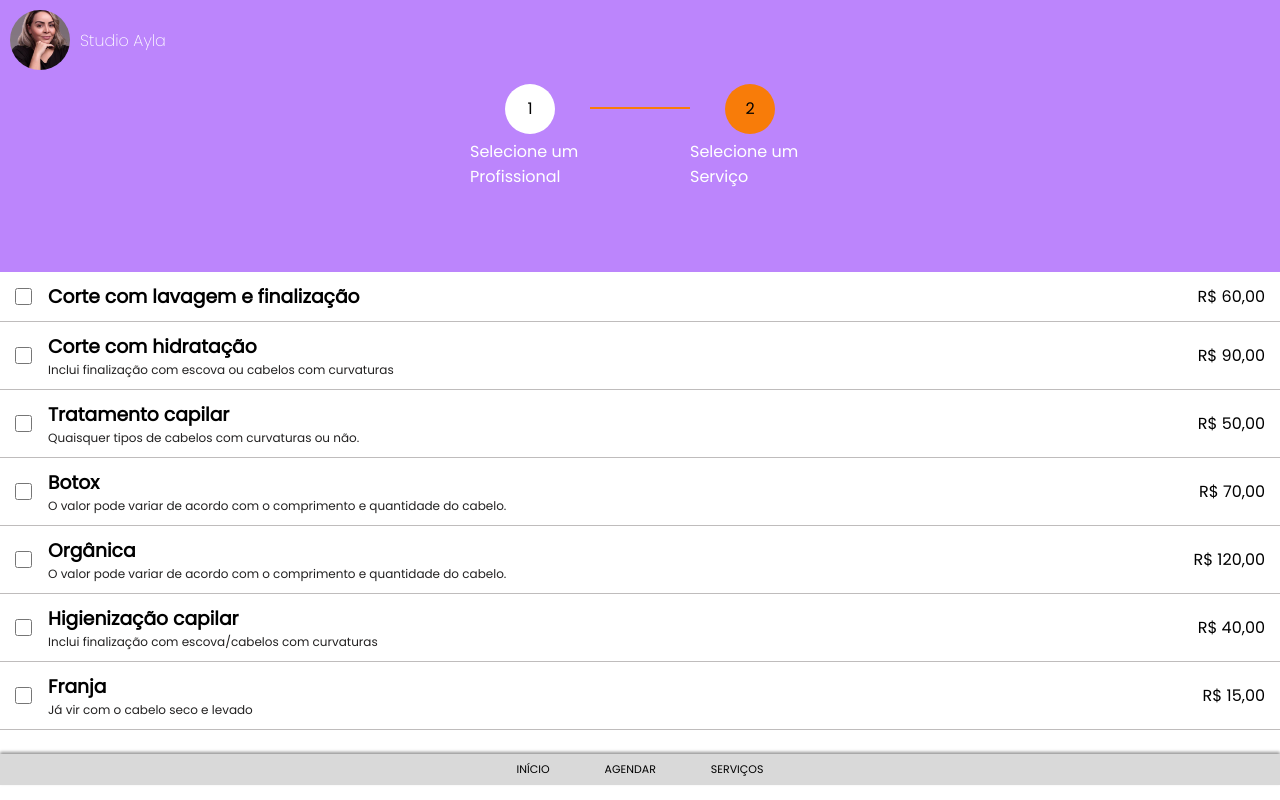
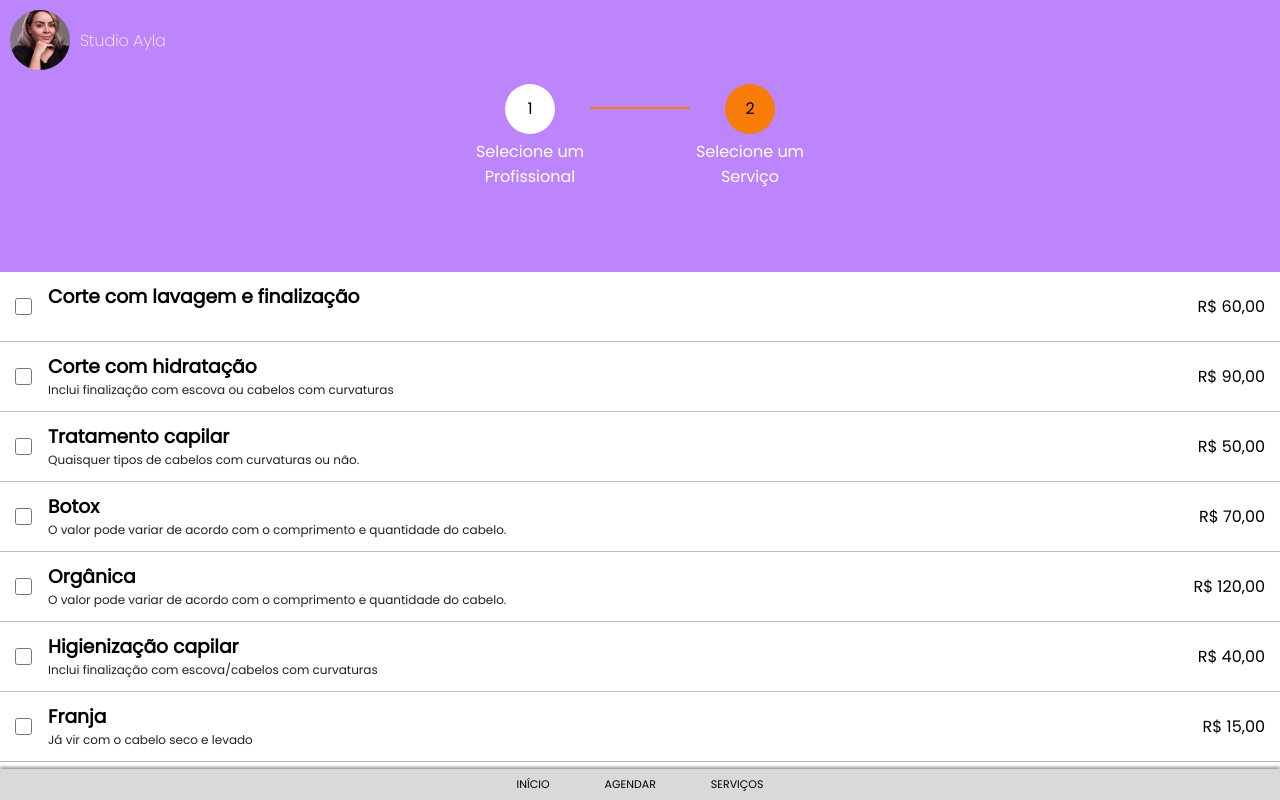
Before and after one commit to patrikferreira/studio-project, a Next.js app: page /service in a window 1280 px wide. Built offline with nearby package versions, Linux system fonts and the light colour scheme.

Commit message:
chore: css ajustments

```diff
--- a/src/app/components/CardService.tsx
+++ b/src/app/components/CardService.tsx
@@ -1,4 +1,5 @@
-import React from 'react'
+"use client"
+import React, { useState } from 'react'
 import style from '../page.module.css'
 import ConfirmButton from './ConfirmButton'
 import Checkbox from './Checkbox'
@@ -14,11 +15,16 @@ type Props = {
 }
 
 export default function CardService(data: Props) {
+    const [isChecked, setIsChecked] = useState(false);
+
+    function handleServiceItemClick() {
+        setIsChecked(!isChecked);
+    }
   return (
     <div className={style.serviceContent}>
-        <div className={style.serviceItem}>
+        <div className={style.serviceItem} onClick={handleServiceItemClick}>
             <div className={style.serviceTitle}>
-            <Checkbox/>
+            <Checkbox checked={isChecked}/>
             <div>
                 <h3>{data.service.title}</h3>
                 <p className={style.serviceDescription}>{data.service.description}</p>
--- a/src/app/components/Checkbox.tsx
+++ b/src/app/components/Checkbox.tsx
@@ -1,7 +1,11 @@
 import style from '../page.module.css'
 
-export default function Checkbox() {
+type Props = {
+    checked?: boolean;
+}
+
+export default function Checkbox({checked}: Props) {
     return (
-        <input className={style.inutCheckbox} type="checkbox"/>
+        <input className={style.inutCheckbox} type="checkbox" checked={checked}/>
     )
 }
--- a/src/app/globals.css
+++ b/src/app/globals.css
@@ -7,6 +7,7 @@
   --bg-footer: #D9D9D9;
   --black: rgb(3, 3, 3);
   --border-color: #6d65656f;
+  --hover: #f0f0f0;
   --big-height: 272px;
   --height: 172px;
 }
--- a/src/app/page.module.css
+++ b/src/app/page.module.css
@@ -49,6 +49,11 @@
   align-items: center;
   text-align: center;
   cursor: pointer;
+  transition: .3s;
+}
+
+.routeButton:hover {
+  filter: brightness(1.1);
 }
 
 .routeButton i {
@@ -65,6 +70,7 @@
 .footer {
   position: absolute;
   width: 100%;
+  bottom: 0;
   background-color: var(--bg-footer);
   padding: 7px;
   display: flex;
@@ -130,6 +136,7 @@
   gap: 5px;
   width: 120px;
   color: var(--light);
+  text-align: center;
 }
 
 .bar {
@@ -169,7 +176,7 @@
 }
 
 .professional:hover {
-  background-color: #f0f0f0;
+  background-color: var(--hover);
 }
 
 .professionalDiv {
@@ -203,6 +210,12 @@
   justify-content: space-between;
   border-bottom: 1px solid var(--border-color);
   padding: 10px 15px;
+  cursor: pointer;
+  transition: .3s;
+}
+
+.serviceItem:hover {
+  background-color: var(--hover);
 }
 
 .serviceTitle {
@@ -214,6 +227,7 @@
 .serviceDescription {
   font-size: 12px;
   color: rgb(34, 33, 33);
+  height: 20px;
 }
 
 
--- a/src/app/service/page.tsx
+++ b/src/app/service/page.tsx
@@ -22,6 +22,12 @@ export default function page() {
           ))}
         </div>
 
+        <div className={style.buttonWhatsappDiv}>
+            <button className={style.buttonWhatsapp}>
+
+            </button>
+        </div>
+
 
 
         <Footer />
```
